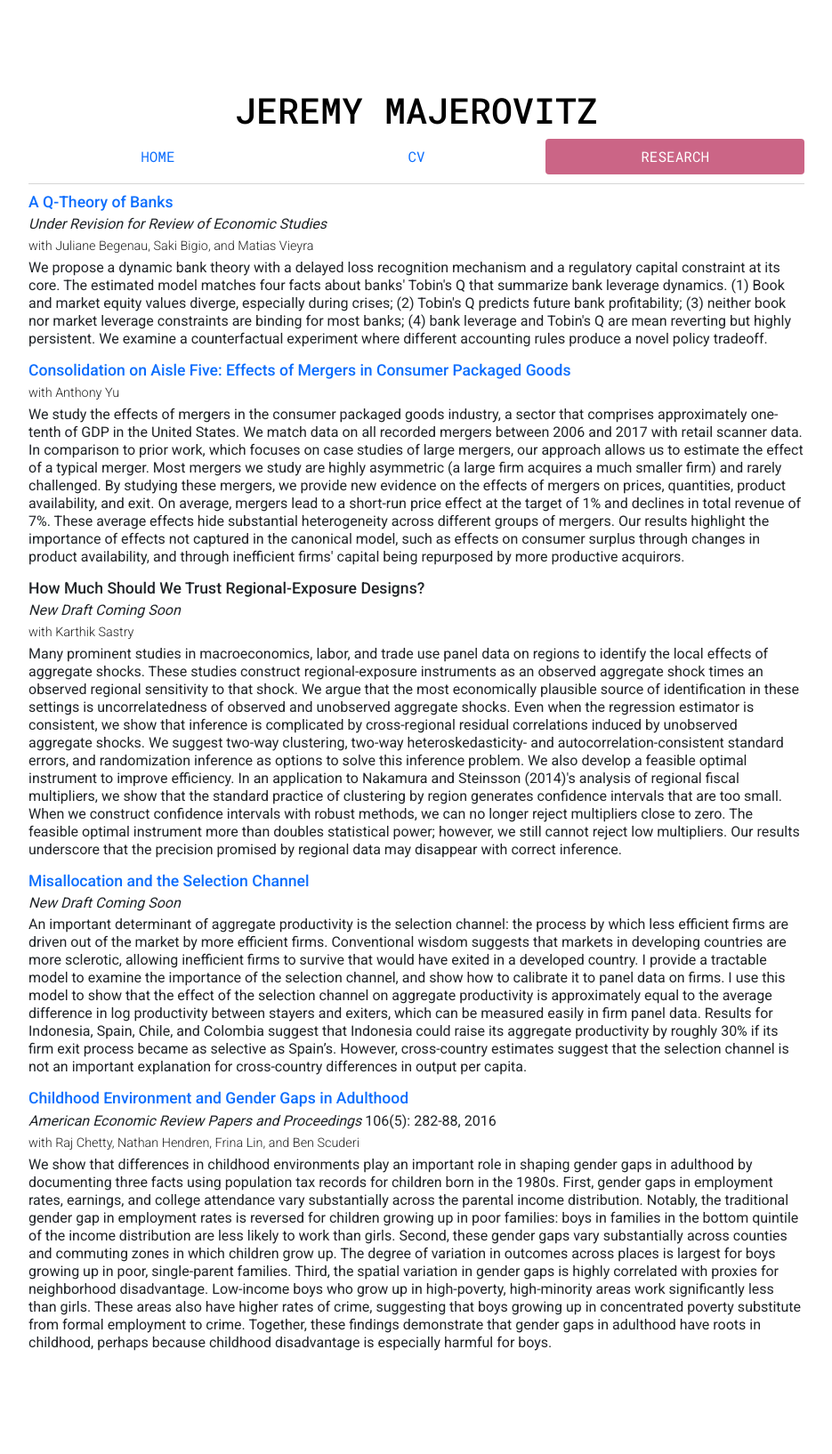
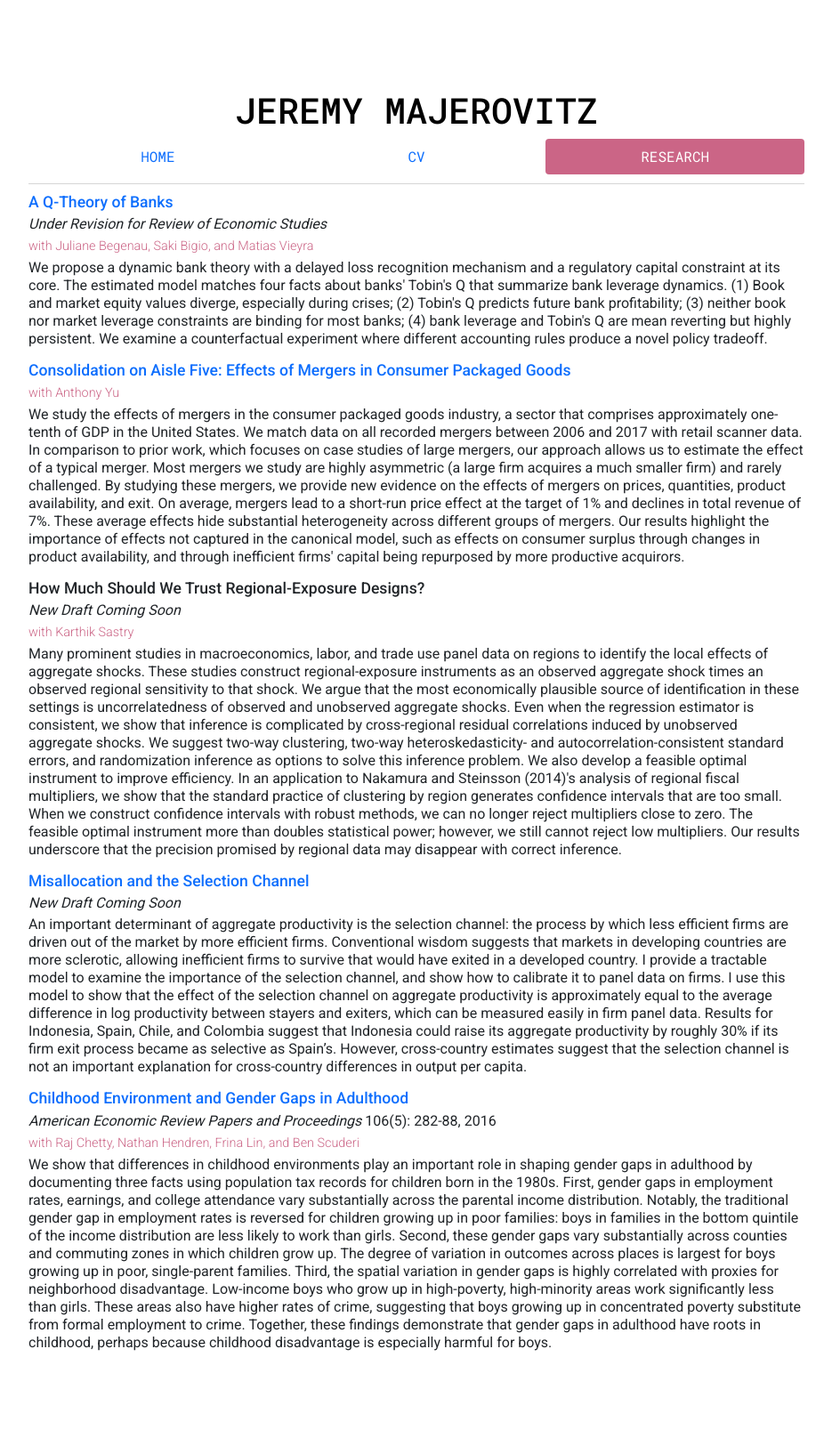
Before and after one commit to jmajic/jmajic.github.io, a Jekyll site: the page built from research/index.html, in a window 1280 px wide. Shown: the whole page at 89% size, without its empty margins (172-1107 px from the left). Built offline with Jekyll 4.4.1, drawn with Linux system fonts in a browser that asks for light colours; nearby versions of some CDN libraries.

Commit message:
test if github is updating by making coauthor text pink

```diff
--- a/css/main.css
+++ b/css/main.css
@@ -62,7 +62,7 @@ h4 a, h5 a, h6 a{text-decoration: none; }
 /* CSS Classes from Stepner */
 .info,.notes,.contact,.about,.error{margin-bottom:30px}
 .info,.note,.contact,.about,.error{width:100%;margin:0 auto;line-height:26px;clear:both}
-.coauthor{color:#222;font-weight:300;font-size:90%}
+.coauthor{color:#cb6586;font-weight:300;font-size:90%}
 .statatitle{padding-right:3px}
 .researchpaper{line-height:20px;margin-bottom:15px}
 .researchpaper p,h5{margin-bottom:4px}
```
